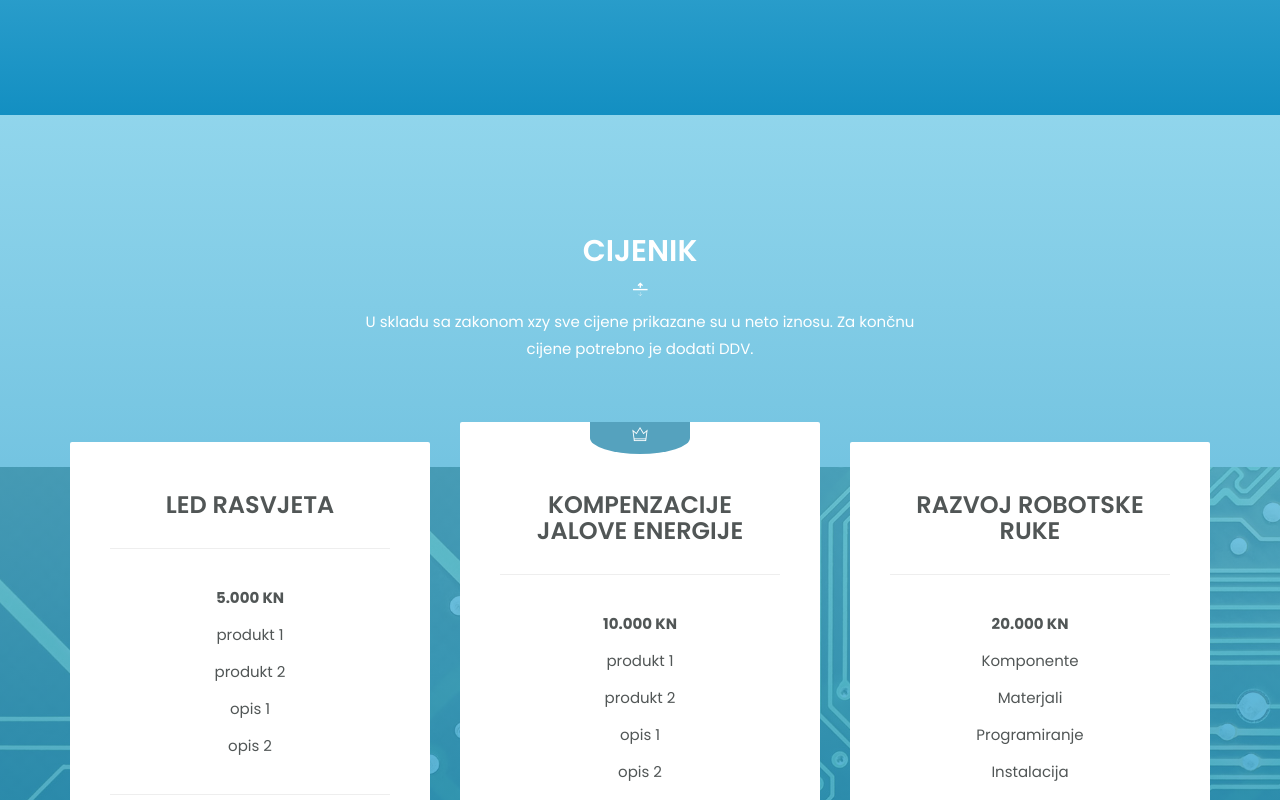
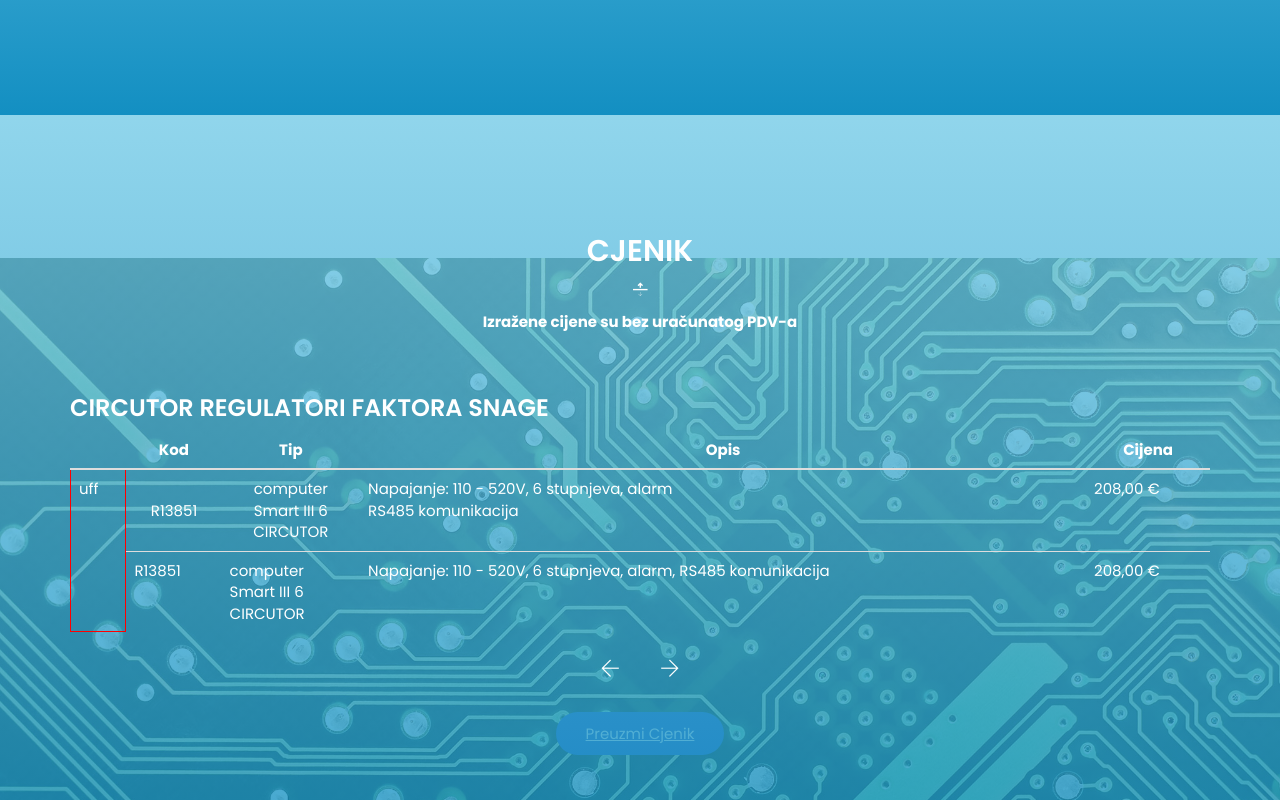
Before and after one commit to LeonDolinar/mel-website, a plain HTML site: page index.html in a window 1280 px wide. Shown: the part 2000-2800 px from the top of the page. Drawn offline with Linux system fonts and the light colour scheme.

Commit message:
Restructured cjenik

```diff
--- a/index.html
+++ b/index.html
@@ -7,22 +7,21 @@
     <meta name="keywords" content="MEL, jalova energija, elektronika, bubnjarci">
     <meta http-equiv="x-ua-compatible" content="ie=edge">
     <meta name="viewport" content="width=device-width, initial-scale=1.0">
-    <!-- Title -->
+    <!--NASLOV-->
     <title>MEL d.o.o.</title>
     <link rel="apple-touch-icon" href="images/mel.png">
     <link rel="shortcut icon" type="image/ico" href="favicon.ico" />
-    <!-- Plugin-CSS -->
+    <!--Plugin CSS-->
     <link rel="stylesheet" href="css/bootstrap.min.css">
     <link rel="stylesheet" href="css/owl.carousel.min.css">
     <link rel="stylesheet" href="css/themify-icons.css">
     <link rel="stylesheet" href="css/magnific-popup.css">
     <link rel="stylesheet" href="css/animate.css">
-    <!-- Main-Stylesheets -->
+    <!--Main CSS-->
     <link rel="stylesheet" href="css/normalize.css">
     <link rel="stylesheet" href="style.css">
     <link rel="stylesheet" href="css/responsive.css">
     <script src="js/vendor/modernizr-2.8.3.min.js"></script>
-
     <!--[if lt IE 9]>
         <script src="//oss.maxcdn.com/html5shiv/3.7.2/html5shiv.min.js"></script>
         <script src="//oss.maxcdn.com/respond/1.4.2/respond.min.js"></script>
@@ -37,10 +36,9 @@
             <div class="sk-cube3 sk-cube"></div>
         </div>
     </div>
-    <!--Mainmenu-area-->
+    <!--MENI-->
     <div class="mainmenu-area" data-spy="affix" data-offset-top="100">
         <div class="container">
-            <!--Logo-->
             <div class="navbar-header">
                 <button type="button" class="navbar-toggle" data-toggle="collapse" data-target="#primary-menu">
                     <span class="icon-bar"></span>
@@ -52,7 +50,6 @@
                     <h4>za proizvodnju, trgovinu i usluge</h4>
                 </a>
             </div>
-            <!--Logo/-->
             <nav class="collapse navbar-collapse" id="primary-menu">
                 <ul class="nav navbar-nav navbar-right">
                     <li class="active"><a href="#home-page">Početna</a></li>
@@ -64,7 +61,7 @@
             </nav>
         </div>
     </div>
-    <!--Header-area-->
+    <!--GLAVA-->
     <header class="header-area overlay full-height relative v-center" id="home-page">
         <div class="absolute anlge-bg"></div>
         <div class="container">
@@ -104,7 +101,7 @@
             </div>
         </div>
     </header>
-    <!--Feature-area-->
+    <!--PROIZVODI-->
     <section class="gray-bg section-padding" id="proizvodi">
         <div class="container">
             <div class="row">
@@ -138,8 +135,7 @@
             </div>
         </div>
     </section>
-    <!--Feature-area/-->
-
+    <!--PROJEKTI-->
     <section class="sky-bg section-padding" id="projekti">
         <div class="container">
             <div class="row">
@@ -267,68 +263,81 @@
             </div>
         </div>
     </section>
-
-
-
-    <!-- Cijenik -->
+    <!--CJENIK-->
     <section class="price-area overlay section-padding" id="cijenik">
         <div class="container">
             <div class="row">
                 <div class="col-xs-12 col-sm-6 col-sm-offset-3 text-center">
                     <div class="page-title">
-                        <h2>Cijenik</h2>
-                        <p>U skladu sa zakonom xzy sve cijene prikazane su u neto iznosu. Za končnu cijene
-                            potrebno je dodati DDV.</p>
+                        <h2>Cjenik</h2>
+                        <p><b>Izražene cijene su bez uračunatog PDV-a</b></p>
                     </div>
                 </div>
             </div>
             <div class="row">
-                <div class="col-xs-12 col-sm-4">
-                    <div class="price-table">
-                        <h3 class="text-uppercase price-title">LED rasvjeta</h3>
-                        <hr>
-                        <ul class="list-unstyled">
-                            <li><strong>5.000 KN</strong></li>
-                            <li>produkt 1</li>
-                            <li>produkt 2</li>
-                            <li>opis 1</li>
-                            <li>opis 2</li>
-                        </ul>
-                        <hr>
-                        <a href="#" class="button">Naruči</a>
+                <div class="col-xs-12">
+                    <div class="carousel-wrapper">
+                        <div class="owl-carousel price-carousel">
+                            <div class="item">
+                                <div class="category-section">
+                                    <h3 class="text-uppercase price-title">CIRCUTOR REGULATORI FAKTORA SNAGE</h3>
+                                    <table class="table">
+                                        <thead>
+                                            <tr>
+                                                <th></th>
+                                                <th>Kod</th>
+                                                <th>Tip</th>
+                                                <th>Opis</th>
+                                                <th>Cijena</th>
+                                            </tr>
+                                        </thead>
+                                        <tbody>
+                                            <tr>
+                                                <td rowspan="2" style="border: 1px solid red;">uff</td>
+                                                <td style="text-align: center; vertical-align: middle;">R13851</td>
+                                                <td style="text-align: center; vertical-align: middle;">computer<br />Smart III 6<br />CIRCUTOR</td>
+                                                <td>Napajanje: 110 - 520V, 6 stupnjeva, alarm<br />RS485 komunikacija</td>
+                                                <td>208,00 €</td>
+                                            </tr>
+                                            <tr>
+                                                <td>R13851</td>
+                                                <td>computer<br />Smart III 6<br />CIRCUTOR</td>
+                                                <td>Napajanje: 110 - 520V, 6 stupnjeva, alarm, RS485 komunikacija</td>
+                                                <td>208,00 €</td>
+                                            </tr>
+                                        </tbody>
+                                    </table>
+                                </div>
+                            </div>
+                            <div class="item">
+                                <div class="category-section">
+                                    <h3 class="text-uppercase price-title">CIRCUTOR REGULATORI FAKTORA SNAGE</h3>
+                                    <table class="table">
+                                        <thead>
+                                            <tr>
+                                                <th>Kod</th>
+                                                <th>Tip</th>
+                                                <th>Opis</th>
+                                                <th>Cijena (€)</th>
+                                            </tr>
+                                        </thead>
+                                        <tbody>
+                                            <tr>
+                                                <td>R13851</td>
+                                                <td>computer<br />Smart III 6<br />CIRCUTOR</td>
+                                                <td>Napajanje: 110 - 520V, 6 stupnjeva, alarm, RS485 komunikacija</td>
+                                                <td>208,00</td>
+                                            </tr>
+                                        </tbody>
+                                    </table>
+                                </div>
+                            </div>
+                        </div>
                     </div>
                 </div>
-                <div class="col-xs-12 col-sm-4">
-                    <div class="price-table active">
-                        <span class="price-info"><span class="ti-crown"></span></span>
-                        <h3 class="text-uppercase price-title">Kompenzacije Jalove Energije</h3>
-                        <hr>
-                        <ul class="list-unstyled">
-                            <li><strong>10.000 KN</strong></li>
-                            <li>produkt 1</li>
-                            <li>produkt 2</li>
-                            <li>opis 1</li>
-                            <li>opis 2</li>
-                        </ul>
-                        <hr>
-                        <a href="#" class="button">Naruči</a>
-                    </div>
-                </div>
-                <div class="col-xs-12 col-sm-4">
-                    <div class="price-table">
-                        <h3 class="text-uppercase price-title">Razvoj robotske ruke</h3>
-                        <hr>
-                        <ul class="list-unstyled">
-                            <li><strong>20.000 KN</strong></li>
-                            <li>Komponente</li>
-                            <li>Materjali</li>
-                            <li>Programiranje</li>
-                            <li>Instalacija</li>
-                        </ul>
-                        <hr>
-                        <a href="#" class="button">Naruči</a>
-                    </div>
-                </div>
+            </div>
+            <div class="row text-center">
+                <a href="path-to-cjenik-pdf" class="button download">Preuzmi Cjenik</a>
             </div>
         </div>
     </section>
--- a/js/main.js
+++ b/js/main.js
@@ -20,20 +20,7 @@
         scrollSpeed: 900,
         animation: 'fade'
     });
-    /* testimonials Slider Active
-    =============================*/
-    $('.testimonials').owlCarousel({
-        loop: true,
-        margin: 0,
-        responsiveClass: true,
-        nav: true,
-        autoplay: true,
-        autoplayTimeout: 4000,
-        smartSpeed: 1000,
-        navText: ['<i class="ti-arrow-left"></i>', '<i class="ti-arrow-right" ></i>'],
-        items: 1
-    });
-    /* testimonials Slider Active
+    /* Carousels
     =============================*/
     $('.screen-slider').owlCarousel({
         loop: true,
@@ -49,26 +36,25 @@
         animateOut: 'fadeOut',
         center: true,
     });
-    /* testimonials Slider Active
-    =============================*/
-    $('.clients').owlCarousel({
+    $(".price-carousel").owlCarousel({
+        items: 1,
         loop: true,
-        margin: 30,
-        responsiveClass: true,
         nav: true,
-        autoplay: true,
-        autoplayTimeout: 4000,
-        smartSpeed: 1000,
+        dots: false,
         navText: ['<i class="ti-arrow-left"></i>', '<i class="ti-arrow-right" ></i>'],
+        autoplay: false,
+        autoplayTimeout: 5000,
+        touchDrag: false,
+        mouseDrag: false,
         responsive: {
             0: {
-                items: 3,
+                items: 1
             },
             600: {
-                items: 4
+                items: 1
             },
             1000: {
-                items: 6
+                items: 1
             }
         }
     });
--- a/style.css
+++ b/style.css
@@ -416,23 +416,51 @@ input:-webkit-autofill:focus {
 }
 
 .screen-slider .item {
-    background: no-repeat scroll center center / auto 100%;
+    display: flex;
+    justify-content: center;
+    align-items: center;
     padding: 56px 22px;
-    display: inline-block;
+}
+
+.screen-slider img {
+    max-width: 100%;
+    height: auto;
+    display: block;
     margin: auto;
 }
 
-.screen-slider.owl-carousel .owl-item {
+.carousel-wrapper {
+    position: relative;
+    margin-bottom: 60px;
+}
+
+.owl-carousel .owl-nav {
+    position: absolute;
+    bottom: -30px;
+    width: 100%;
+    display: flex;
+    justify-content: center;
+}
+
+.owl-carousel .owl-nav .owl-prev,
+.owl-carousel .owl-nav .owl-next {
+    background: none;
+    border: none;
+    font-size: 2rem;
+    margin: 0 10px;
+}
+
+/*.owl-carousel .owl-item {
     text-align: center;
 }
 
-.screen-slider .owl-controls {
+.owl-controls {
     position: absolute;
     left: 0;
     top: 100%;
 }
 
-.screen-slider .owl-controls .owl-nav > div {
+.owl-controls .owl-nav > div {
     display: inline-block;
     margin: 0 15px;
     font-size: 20px;
@@ -440,19 +468,18 @@ input:-webkit-autofill:focus {
     position: relative;
 }
 
-.screen-slider .owl-controls .owl-nav {
+.owl-controls .owl-nav {
     position: relative;
     margin-top: 0;
 }
 
-.screen-slider .owl-controls .owl-nav:after {
-    content: "/";
+.owl-controls .owl-nav:after {
     position: absolute;
     left: 50%;
     top: 12px;
     -webkit-transform: translateX(-50%);
     transform: translateX(-50%)
-}
+}*/
 
 /**
 *Caption-slider
@@ -611,53 +638,15 @@ input:-webkit-autofill:focus {
 }
 
 /***
-*Price-area
+Cjenik
 ***/
 
 .price-area {
     background: url('images/background-2.jpg') no-repeat scroll center center / cover
 }
 
-.price-table h3 {
-    margin-bottom: 30px;
-}
-
-.price-table {
-    padding: 50px 40px;
-    border-radius: 2px;
+.table > thead > tr > th {
     text-align: center;
-    background-color: #ffffff;
-    color: #515656;
-    position: relative;
-    margin-top: 20px
-}
-
-.price-table.active {
-    padding: 70px 40px;
-    margin-top: 0
-}
-
-.price-table ul {
-    margin: 30px 0;
-    padding: 0;
-    list-style: none;
-}
-
-.price-table ul li {
-    padding: 5px 0;
-}
-
-.price-table .price-info {
-    position: absolute;
-    left: 50%;
-    top: 0;
-    width: 100px;
-    -webkit-transform: translateX(-50%);
-    transform: translateX(-50%);
-    background-color: #55A2BE;
-    color: #ffffff;
-    border-radius: 0 0 50% 50%;
-    padding-bottom: 5px;
 }
 
 /**
```
Also changed, not shown: images/small1.jpg (deleted), images/small2.jpg (deleted), images/small3.jpg (deleted), images/small4.jpg (deleted), 1 other file.
